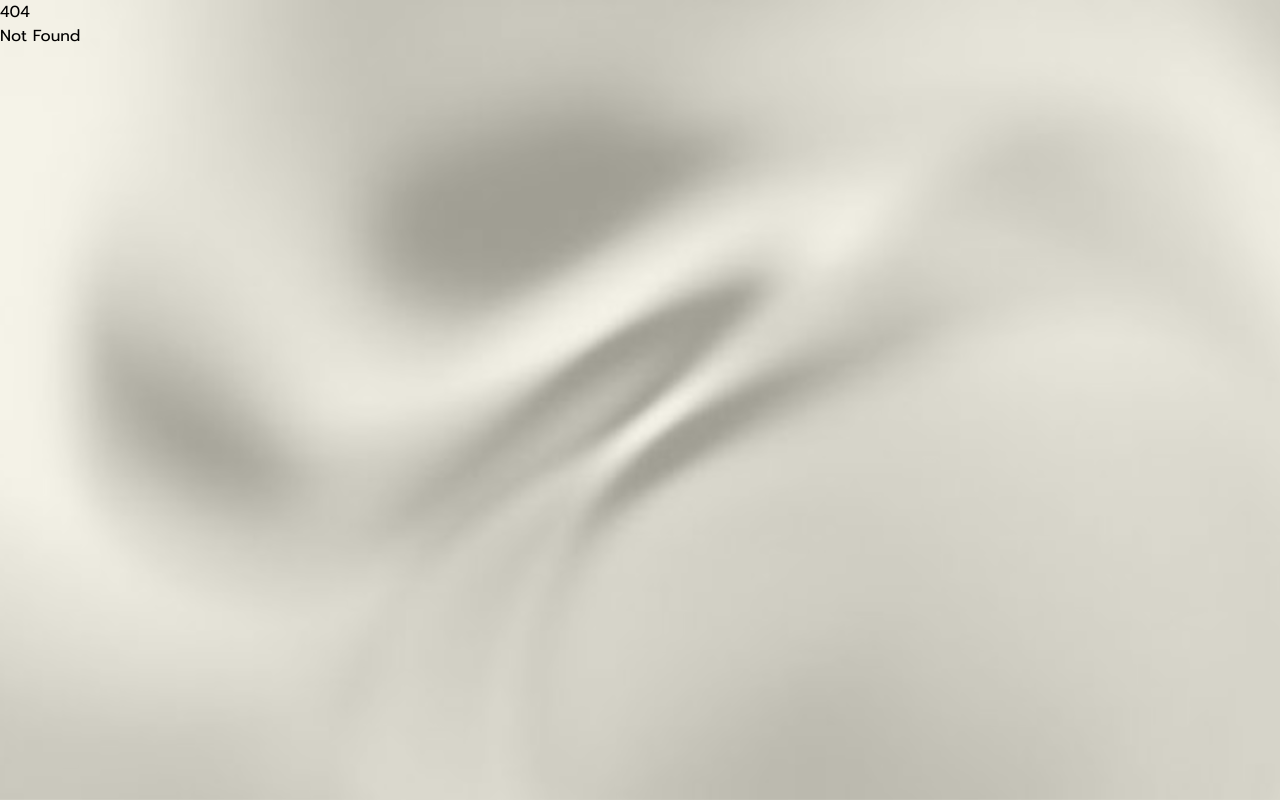
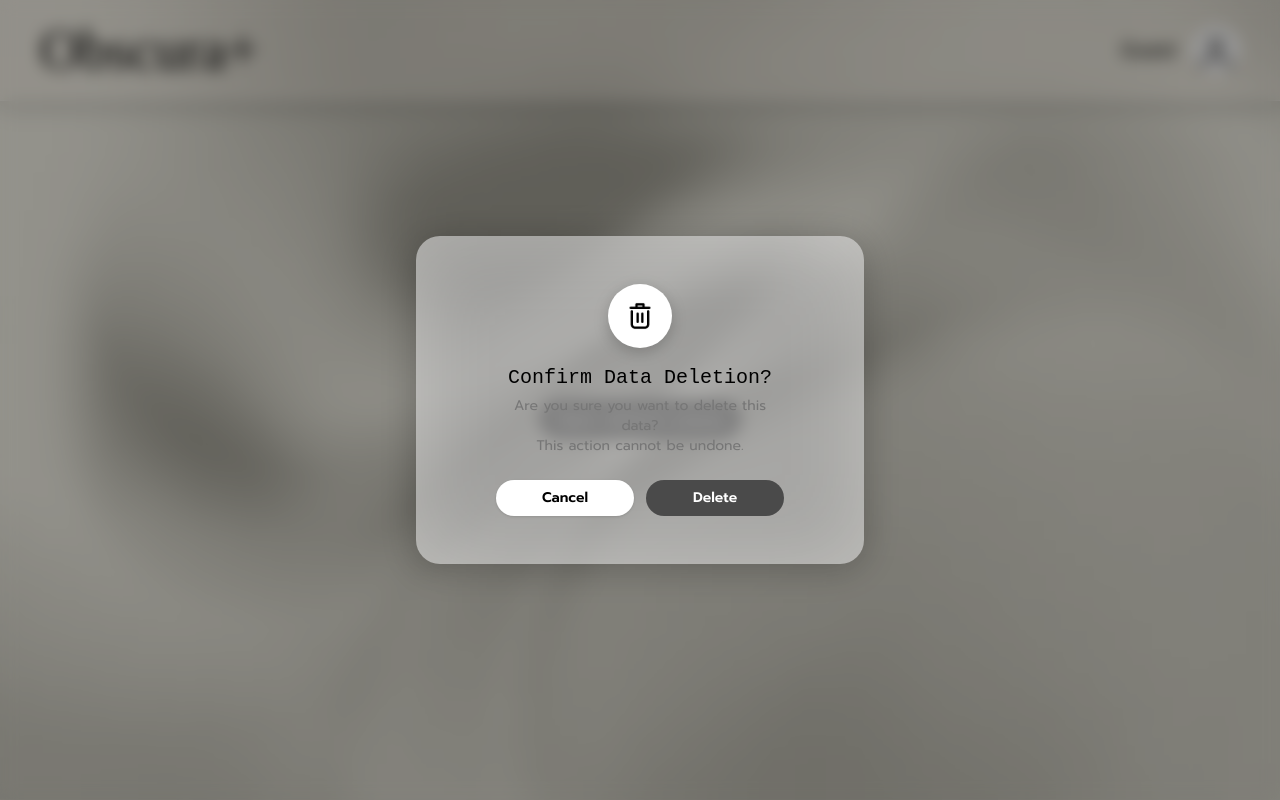
Before and after one commit to FrankIsNotAvailable/ToCApp, a SvelteKit app: page /deletion in a window 1280 px wide. Before the commit this address had no page. Built offline with nearby package versions, Linux system fonts and the light colour scheme; no server answers; a web font is replaced by a local one.

Commit message:
feat: add deletion confirmation popup component

```diff
--- /dev/null
+++ b/src/components/Deletion.svelte
@@ -0,0 +1,54 @@
+<script lang="ts">
+	import removeImg from '$lib/assets/remove.svg';
+
+	let {
+		open = false,
+		onCancel,
+		onConfirm
+	}: {
+		open?: boolean;
+		onCancel: () => void;
+		onConfirm: () => void;
+	} = $props();
+</script>
+
+{#if open}
+	<div class="fixed inset-0 flex items-center z-50 justify-center bg-black/40 p-4 backdrop-blur-sm">
+		<div
+			class="flex w-full max-w-md flex-col items-center gap-4 rounded-3xl bg-white/50 px-20 py-12
+			text-center shadow-[0px_4px_38px_0px_rgba(0,0,0,0.25)] backdrop-blur-2xl">
+			<div
+				class="flex h-16 w-16 items-center justify-center rounded-full bg-white
+				shadow-[0px_4px_16px_0px_rgba(0,0,0,0.2)]">
+				<img src={removeImg} alt="" class="h-7 w-7 object-contain" />
+			</div>
+
+			<div class="flex flex-col gap-1">
+				<p class="font-masked-data text-xl font-normal text-black">Confirm Data Deletion?</p>
+				<p class="text-sm text-[#767676]">
+					Are you sure you want to delete this data?<br />
+					This action cannot be undone.
+				</p>
+			</div>
+
+			<div class="mt-2 flex w-full gap-3">
+				<button
+					type="button"
+					class="flex-1 rounded-full bg-white px-4 py-2 text-sm font-semibold text-black
+					shadow-sm hover:bg-gray-50"
+					onclick={onCancel}
+				>
+					Cancel
+				</button>
+				<button
+					type="button"
+					class="flex-1 rounded-full bg-[#4a4a4a] px-4 py-2 text-sm font-semibold text-white
+					hover:bg-[#333]"
+					onclick={onConfirm}
+				>
+					Delete
+				</button>
+			</div>
+		</div>
+	</div>
+{/if}
--- /dev/null
+++ b/src/routes/deletion/+page.svelte
@@ -0,0 +1,14 @@
+<script>
+    import NavBar from '$components/NavBar.svelte';
+    import Deletion from '$components/Deletion.svelte';
+
+    let open = $state(true);
+</script>
+
+<NavBar/>
+<div class="flex flex-1 items-center justify-center mb-[4rem]">
+    <button type="button" class="rounded-full bg-black px-4 py-2 text-white" onclick={() => (open = true)}>
+        Open deletion popup
+    </button>
+    <Deletion {open} onCancel={() => (open = false)} onConfirm={() => (open = false)} />
+</div>
```
